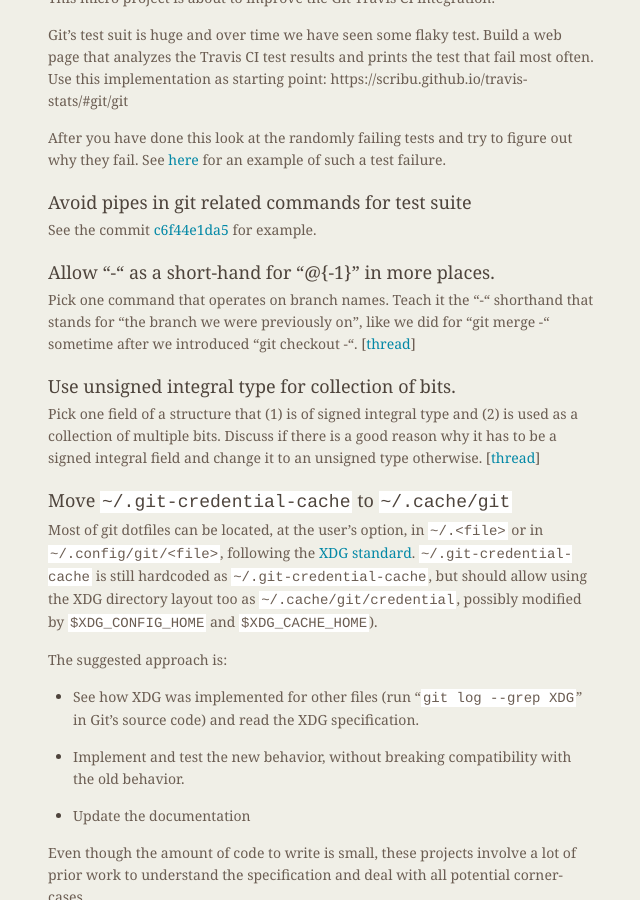
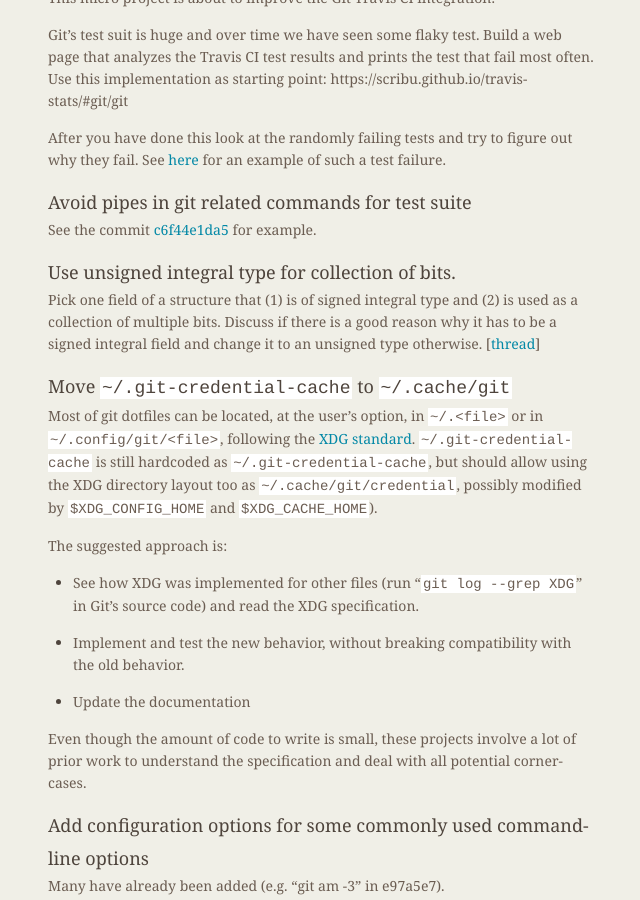
Before and after one commit to git/git.github.io, a Jekyll site: the page built from SoC-2017-Microprojects.md, in a window 1280 px wide and 900 px high, scrolled down 3326 px. Shown: the whole window, without its empty margins (486-1126 px from the left). Built offline with Jekyll 4.4.1, drawn with Linux system fonts in a browser that asks for light colours.

Commit message:
"Previous branch" is too big for microproject
As I said in the review of Kannan's attempt in https://public-inbox.org/git/xmqqtw882n08.fsf@gitster.mtv.corp.google.com/, this is not a suitable topic for a micro-project, as doing it in a "micro" way adds more problems than it solves, and doing it correctly (which Kannan's attempt is a step in the right direction) is way more than a "micro".

Let's remove this.

```diff
--- a/SoC-2017-Microprojects.md
+++ b/SoC-2017-Microprojects.md
@@ -202,12 +202,6 @@ See the commit
 [c6f44e1da5](https://github.com/git/git/commit/c6f44e1da5e88e34)
 for example.
 
-### Allow "-" as a short-hand for "@{-1}" in more places.
-
-Pick one command that operates on branch names.  Teach it the "-"
-shorthand that stands for "the branch we were previously on", like we
-did for "git merge -" sometime after we introduced "git checkout -".
-[[thread](https://public-inbox.org/git/7vppuewl6h.fsf@alter.siamese.dyndns.org)]
 
 ### Use unsigned integral type for collection of bits.
 
```
